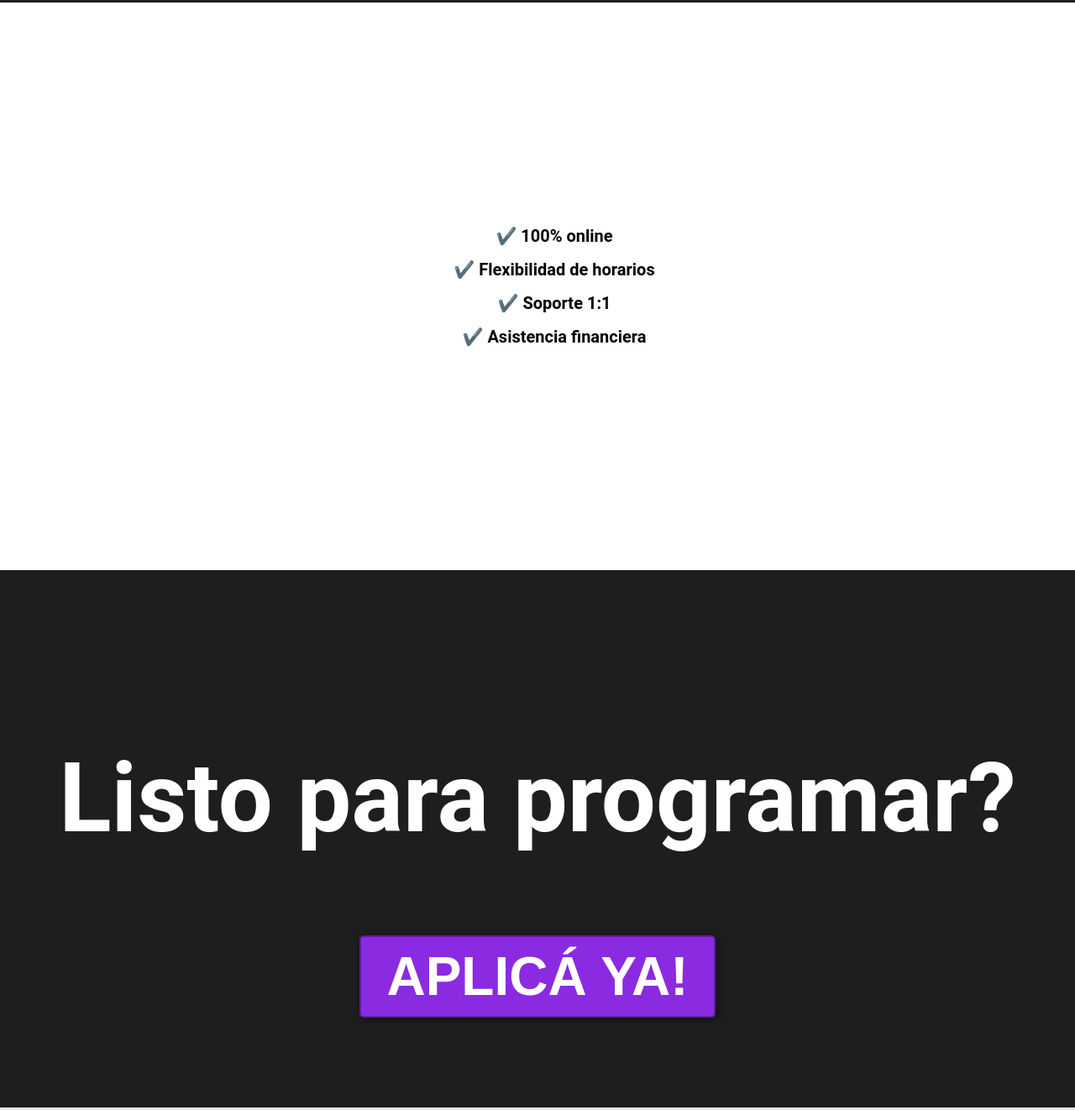
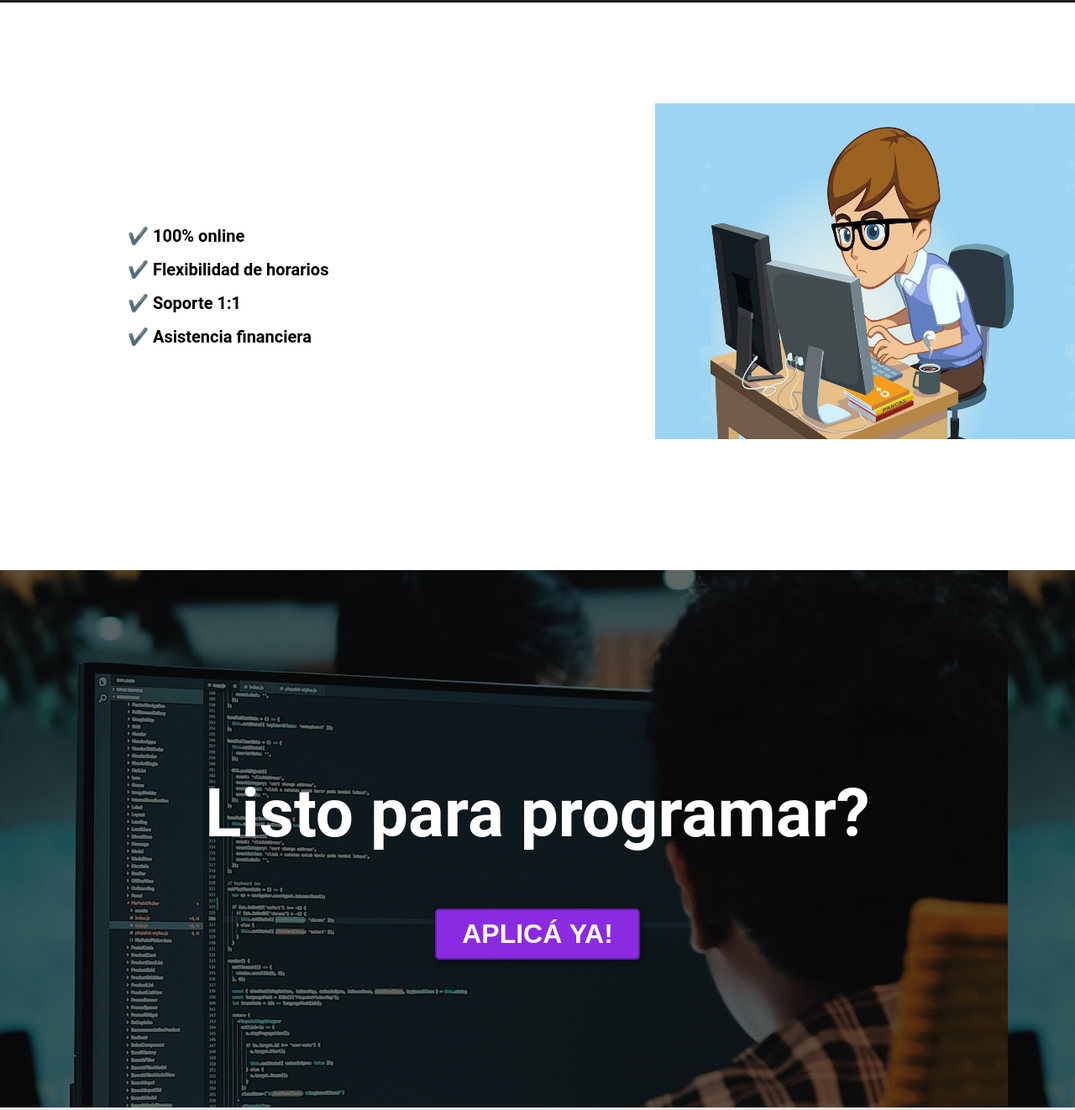
Before and after one commit to uxyorkis/Web-Responsive, a plain HTML site: page index.html in a window 1280 px wide. Shown: the part 2581-3903 px from the top of the page at 84% size. Drawn offline with Linux system fonts and the light colour scheme.

Commit message:
The entire CSS process is completed

```diff
--- a/index.css
+++ b/index.css
@@ -317,7 +317,49 @@ footer .container{
             rgba(0,0,0,0.5)
         )
         ,url("media/python-cropped.jpg");
+    }
 
+    #caracteristicas{
+        background-image: url("media/background-2.jpeg");
+        background-repeat: no-repeat;
+        background-size: 500px 400px;
+        background-position: calc(100vw - 500px) 120px;
+    }
+
+    #caracteristicas .container {
+        text-align: initial;
+    }
+
+    #caracteristicas ul {
+         margin-left: 100px;
+    }
+
+    #final {
+        background-image: linear-gradient(
+            0deg,
+            rgba(0,0,0,0.5),
+            rgba(0,0,0,0.5)
+        )
+        ,url("media/hero.jpg");
+    }
+    }
+
+    #final h2 {
+        font-size: 5em;
+    }
+
+    #final button {
+        font-size: 2em;
+    }
+
+    fotter .container {
+        justify-content: flex-end;
     }
 
 }
+
+@media (min-width: 1200px) {
+    #caracteristicas {
+        background-position: calc(100vw - 800px);
+    }
+}
```
